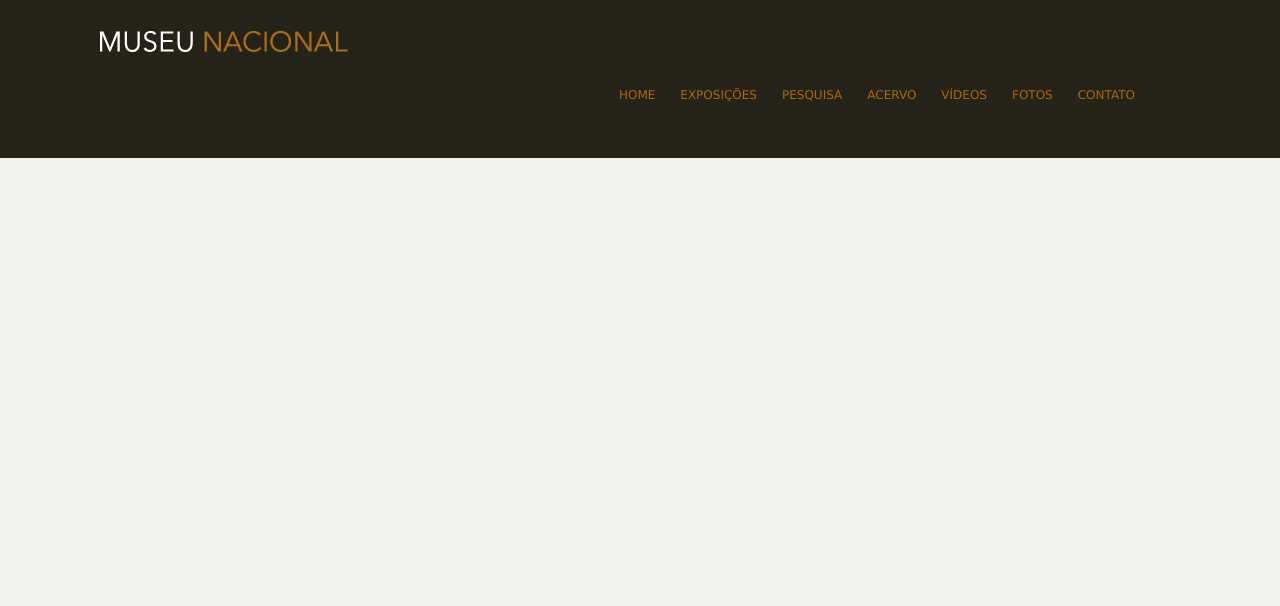
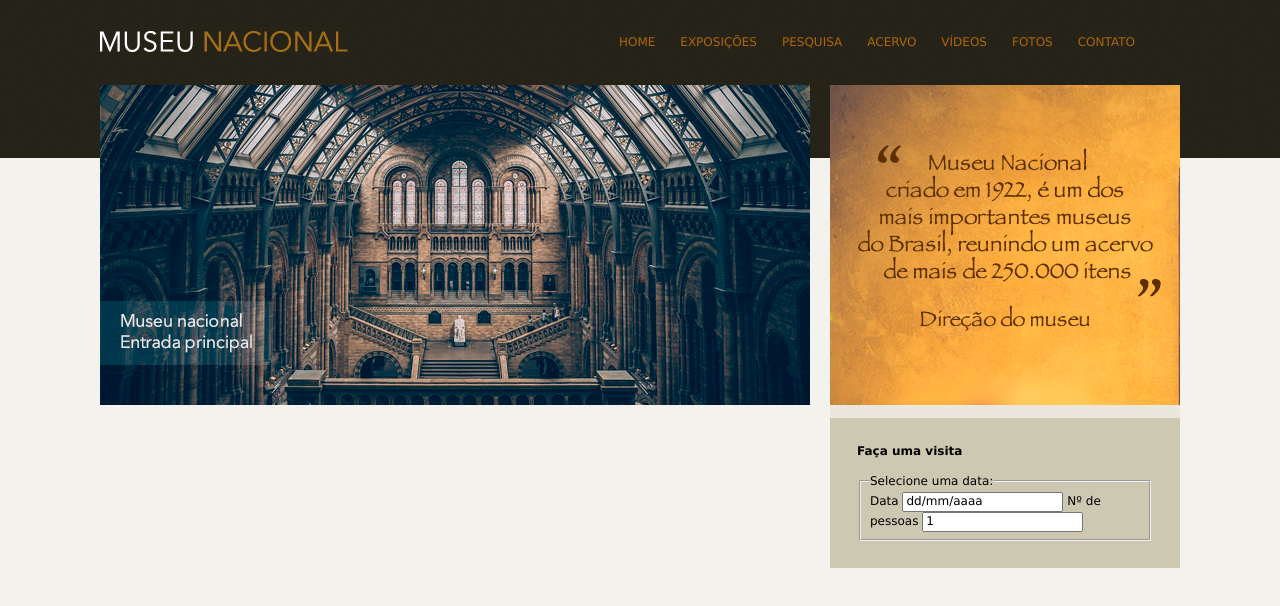
Before and after one commit to kitaloko/Projeto-website-museu-nacional---udemy, a plain HTML site: page index.html in a window 1280 px wide. Drawn offline with Linux system fonts and the light colour scheme.

Commit message:
Inserção de imagem de capa e depoimento

```diff
--- a/css/estilo.css
+++ b/css/estilo.css
@@ -30,6 +30,10 @@ a:hover {
 	background: url(../img/logo.png) no-repeat;
 }
 
+h1 {
+	float: left;
+}
+
 /* Barra de navegação
 -----------------------------------------*/
 
@@ -59,3 +63,24 @@ nav ul li a {
 nav ul li a:hover {
 	border-bottom: 1px solid #585858;
 }
+
+/* Principal
+-------------------------------------------------------*/
+
+#conteudo {
+	width: 710px;
+	float: left;
+
+}
+
+aside {
+	width: 350px;
+	float: right;
+	background: #ebe7dd;
+}
+
+section#visita {
+	background: #cdc8b1;
+	padding: 10px 27px 27px 27px;
+	margin-top: 10px;
+}
--- a/index.html
+++ b/index.html
@@ -39,7 +39,32 @@
 		</nav> <!-- Fim de nav -->
 		</header> <!-- Fim de header -->
 
+		<div id="principal">  <!-- Início de principal -->
+			<div id="conteudo"><!-- Início de conteudo -->
+				<section id="capa">
+					<img src="img/museu.png">
+				</section> <!-- Fim de conteudo -->
+			</div>
 
+			<aside><!-- Início de aside -->
+				<section div="depoimento">
+					<img src="img/depoimento.png">
+				</section>
+
+				<section id="visita">
+					<h4>Faça uma visita</h4>
+					<form>
+						<fieldset>
+							<legend>Selecione uma data:</legend>
+							<label for="data">Data</label>
+							<input type="text" id="data" value="dd/mm/aaaa">
+							<label for="qtd">Nº de pessoas</label>
+							<input type="text" id="qtd" value="1">
+						</fieldset>
+					</form>
+				</section>
+			</aside> <!-- Fim de aside -->
+		</div> <!-- Fim de principal -->
 
 	</div><!-- Fim de container -->
 
```
